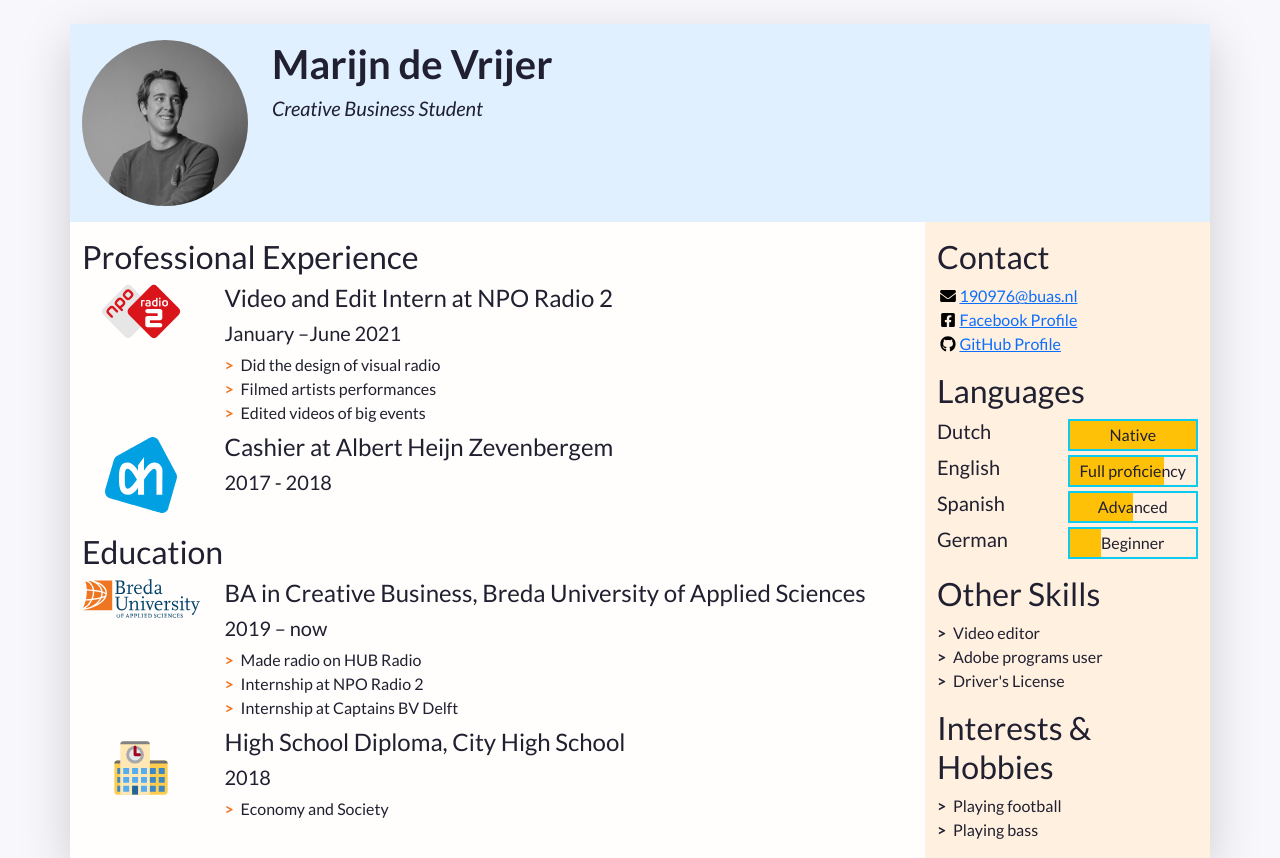
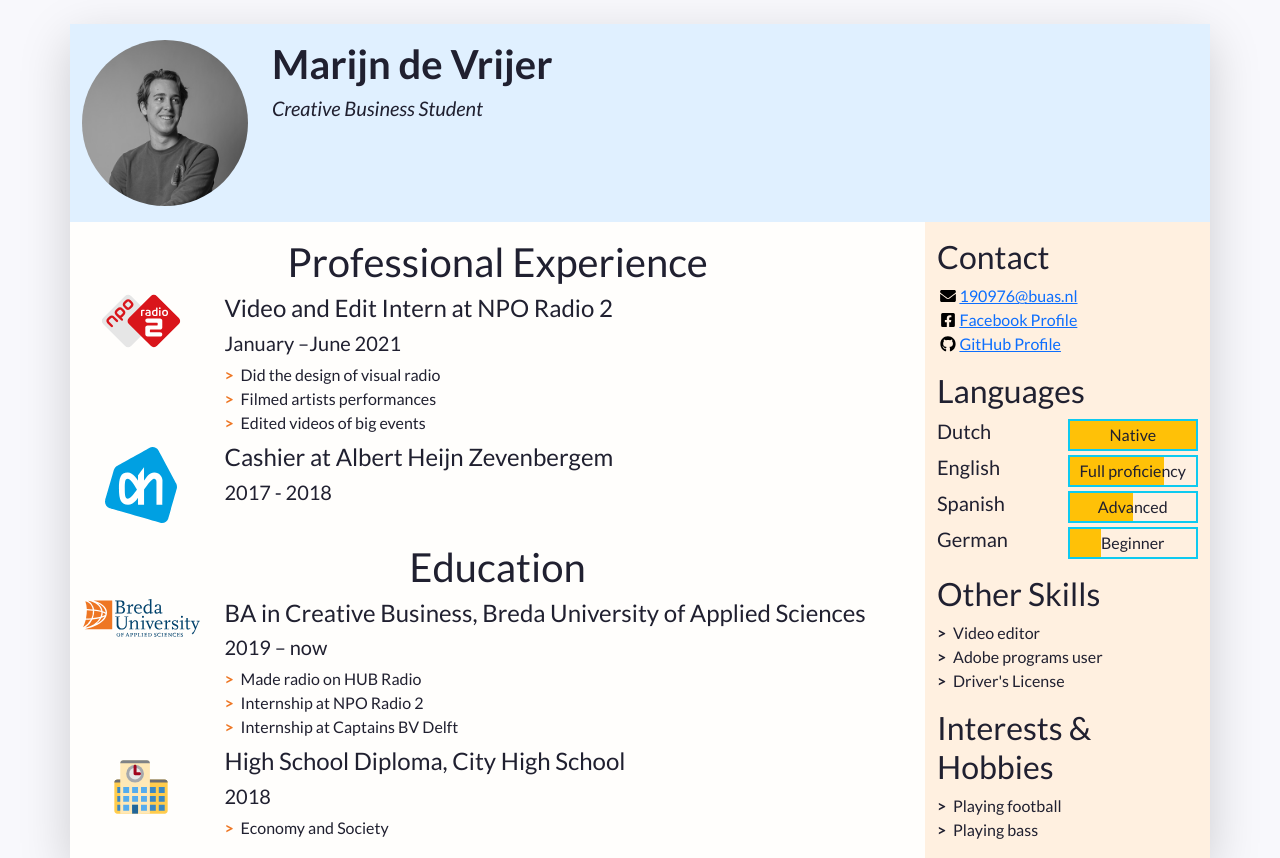
Before and after one commit to 190976/CV-Marijn, a plain HTML site: page index.html in a window 1280 px wide. Shown: the top 858 px of the page. Drawn offline with nearby package versions, Linux system fonts and the light colour scheme.

```diff
--- a/index.html
+++ b/index.html
@@ -75,7 +75,7 @@
             <section> is yet another semantic element. The first one is for professional experience.
           -->
           <section class="my-3 biography-section">
-            <h2>Professional Experience</h2>
+            <h2 class="display-6 text-center">Professional Experience</h2>
             <!--
               Each list item (li) in the unordered list (ul) below will be one job.
               "list-unstyled" is a class that hides the bullet points of a list.
@@ -119,7 +119,7 @@
           <!-- We're done with jobs, let's move on to schools -->
 
           <section class="my-3 biography-section">
-            <h2>Education</h2>
+            <h2 class="display-6 text-center">Education</h2>
             <ul class="biography-list list-unstyled">
 
               <!-- Top item in education. And by "top", I mean a Bachelor in Creative Business at BUas. -->
```
